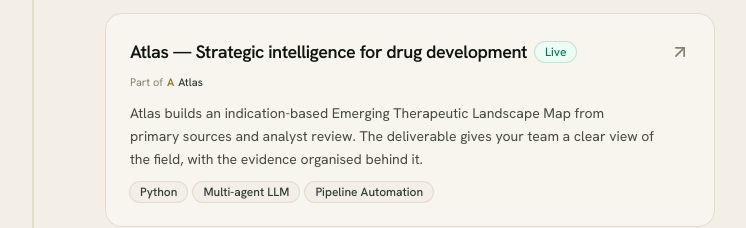
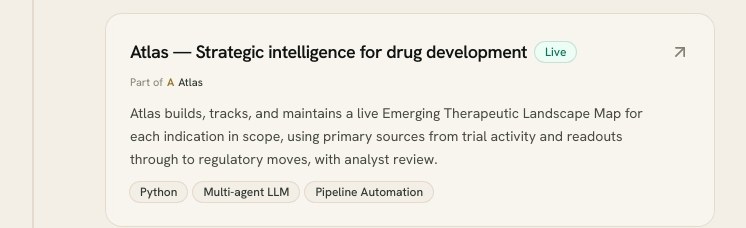
Before and after one commit to katieluii/katieluii.github.io, a React (Vite) app: page /projects in a window 1280 px wide. Shown: the part 953-1181 px from the top of the page, without its empty margins (286-1032 px from the left). Built offline with nearby package versions, Linux system fonts and the light colour scheme; no server answers.

Commit message:
Clarify Atlas live landscape map positioning

```diff
--- a/src/data/projects.ts
+++ b/src/data/projects.ts
@@ -310,7 +310,7 @@
     order: 4,
     yearStart: 2026,
     yearEnd: 2026,
-    summary: "Atlas builds an indication-based Emerging Therapeutic Landscape Map from primary sources and analyst review. The deliverable gives your team a clear view of the field, with the evidence organised behind it.",
+    summary: "Atlas builds, tracks, and maintains a live Emerging Therapeutic Landscape Map for each indication in scope, using primary sources from trial activity and readouts through to regulatory moves, with analyst review.",
     longDescription: "Atlas produces an Emerging Therapeutic Landscape Map (ETLM) for a defined indication. It brings together clinical registries, regulatory records, conference readouts, company disclosures, and selected literature, then organises the evidence into a deliverable that an analyst reviews before it is shared.",
     tags: ["Python", "Multi-agent LLM", "Pipeline Automation"],
     links: { live: "/atlas-drug-dev-analyst" },
--- a/src/data/suite.ts
+++ b/src/data/suite.ts
@@ -32,7 +32,7 @@
     name: 'Atlas',
     role: 'Indication landscape maps',
     audience: 'drug development and strategy teams',
-    job: 'Builds an emerging therapeutic landscape map for each indication in scope, using primary sources and analyst review.',
+    job: 'Builds, tracks, and maintains a live Emerging Therapeutic Landscape Map for each indication in scope, using primary sources from trial activity and readouts through to regulatory moves, with analyst review.',
     status: 'Live',
     href: '/atlas-drug-dev-analyst',
     madeOf: ['atlas-drug-dev-analyst', 'clinical-news-monitor', 'conference-catalyst-monitor'],
```
